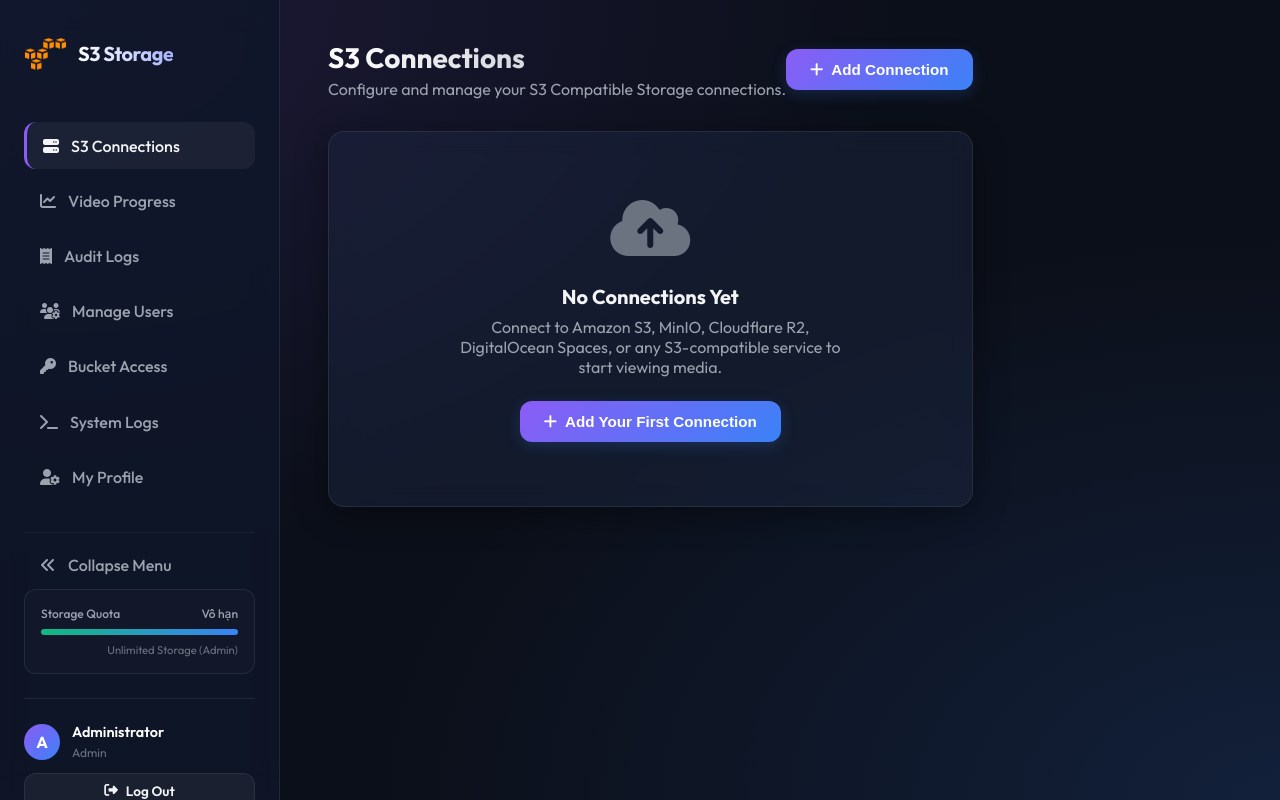
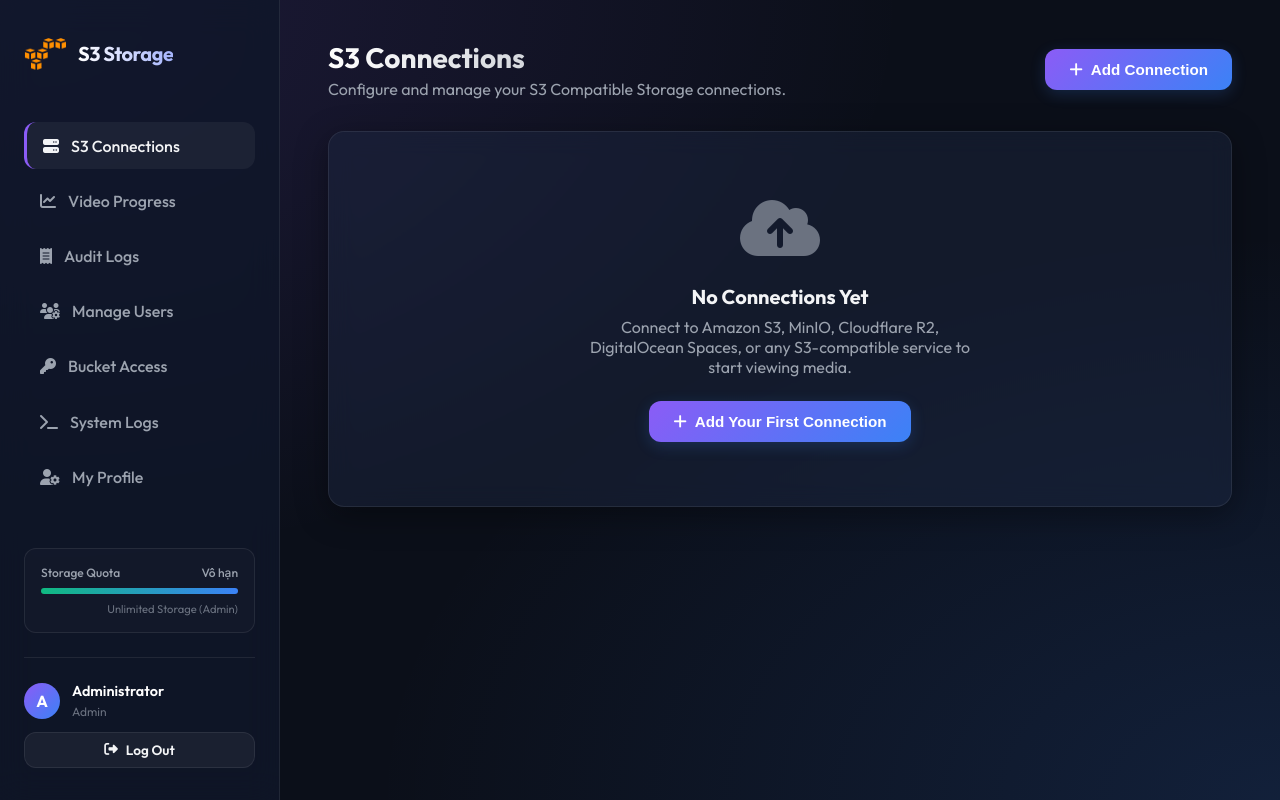
Before and after one commit to nguyenngocdantruong/S3Storage, a Flask app: page / in a window 1280 px wide. Run offline with Flask 3, Linux system fonts and the light colour scheme; the visitor is signed in with stand-in values (Sample User, id 1); data comes from the database, SQL or seed files in the repository; data that the repository does not hold is empty.

Commit message:
Remove desktop left sidebar collapse feature, and fix main-wrapper layout width to fill remaining screen space using flex-grow

```diff
--- a/static/css/style.css
+++ b/static/css/style.css
@@ -119,59 +119,11 @@ body {
 /* Main Content Area */
 .main-wrapper {
     margin-left: 280px;
+    flex-grow: 1;
     min-width: 0;
     padding: 2.5rem 3rem;
     min-height: 100vh;
     transition: var(--transition-smooth);
-}
-
-/* Collapsed Sidebar Layout Styles */
-.sidebar {
-    transition: width 0.3s cubic-bezier(0.4, 0, 0.2, 1), padding 0.3s cubic-bezier(0.4, 0, 0.2, 1);
-    overflow: hidden;
-}
-
-.sidebar.collapsed {
-    width: 80px;
-    padding: 2rem 0.5rem;
-    align-items: center;
-}
-
-.sidebar .logo-text,
-.sidebar .nav-item span,
-.sidebar .quota-meter-container,
-.sidebar .user-profile-container {
-    opacity: 1;
-    visibility: visible;
-    transition: opacity 0.2s ease, visibility 0.2s ease;
-    white-space: nowrap;
-}
-
-.sidebar.collapsed .logo-text,
-.sidebar.collapsed .nav-item span,
-.sidebar.collapsed .quota-meter-container,
-.sidebar.collapsed .user-profile-container {
-    opacity: 0;
-    visibility: hidden;
-    pointer-events: none;
-}
-
-.sidebar.collapsed .logo-container {
-    margin-bottom: 2rem;
-    justify-content: center;
-}
-
-.sidebar.collapsed .nav-item a {
-    justify-content: center;
-    padding: 0.85rem;
-}
-
-.sidebar.collapsed .nav-item a i {
-    font-size: 1.2rem;
-}
-
-.main-wrapper.expanded-content {
-    margin-left: 80px;
 }
 
 
--- a/templates/base.html
+++ b/templates/base.html
@@ -53,11 +53,6 @@
 
     <!-- Sidebar -->
     <aside class="sidebar" id="mainSidebar">
-        <script>
-            if (localStorage.getItem('sidebar-collapsed') === 'true') {
-                document.getElementById('mainSidebar').classList.add('collapsed');
-            }
-        </script>
         <a href="/" class="logo-container">
             <img src="{{ url_for('static', filename='logo.png') }}" alt="Logo" style="width: 42px; height: 42px; object-fit: contain; border-radius: var(--radius-md);">
             <span class="logo-text">S3 Storage</span>
@@ -123,12 +118,6 @@
                         </a>
                     </li>
                 {% endif %}
-                <li class="nav-item" style="margin-top: 1.5rem; border-top: 1px solid rgba(255, 255, 255, 0.05); padding-top: 0.5rem;">
-                    <a href="javascript:void(0)" id="sidebarToggleBtn" style="cursor: pointer;">
-                        <i class="fa-solid fa-angles-left" id="sidebarToggleIcon"></i>
-                        <span>Collapse Menu</span>
-                    </a>
-                </li>
             </ul>
         </nav>
 
@@ -175,48 +164,20 @@
 
     <!-- Main Content -->
     <main class="main-wrapper" id="mainWrapper">
-        <script>
-            if (localStorage.getItem('sidebar-collapsed') === 'true') {
-                document.getElementById('mainWrapper').classList.add('expanded-content');
-            }
-        </script>
         {% block content %}{% endblock %}
     </main>
 
     <script>
     document.addEventListener('DOMContentLoaded', () => {
-        const toggleBtn = document.getElementById('sidebarToggleBtn');
         const sidebar = document.getElementById('mainSidebar');
-        const wrapper = document.getElementById('mainWrapper');
-        const icon = document.getElementById('sidebarToggleIcon');
-
-        if (sidebar && sidebar.classList.contains('collapsed')) {
-            if (icon) {
-                icon.className = 'fa-solid fa-angles-right';
-            }
-        }
-
-        if (toggleBtn) {
-            toggleBtn.addEventListener('click', () => {
-                sidebar.classList.toggle('collapsed');
-                wrapper.classList.toggle('expanded-content');
-
-                const isCollapsed = sidebar.classList.contains('collapsed');
-                localStorage.setItem('sidebar-collapsed', isCollapsed);
-
-                if (icon) {
-                    icon.className = isCollapsed ? 'fa-solid fa-angles-right' : 'fa-solid fa-angles-left';
-                }
-            });
-        }
-
-        // Mobile sidebar drawer logic
         const mobileMenuBtn = document.getElementById('mobileMenuBtn');
         const mobileSidebarOverlay = document.getElementById('mobileSidebarOverlay');
 
         if (mobileMenuBtn) {
             mobileMenuBtn.addEventListener('click', () => {
-                sidebar.classList.toggle('mobile-open');
+                if (sidebar) {
+                    sidebar.classList.toggle('mobile-open');
+                }
                 if (mobileSidebarOverlay) {
                     mobileSidebarOverlay.classList.toggle('active');
                 }
@@ -225,7 +186,9 @@
 
         if (mobileSidebarOverlay) {
             mobileSidebarOverlay.addEventListener('click', () => {
-                sidebar.classList.remove('mobile-open');
+                if (sidebar) {
+                    sidebar.classList.remove('mobile-open');
+                }
                 mobileSidebarOverlay.classList.remove('active');
             });
         }
```
